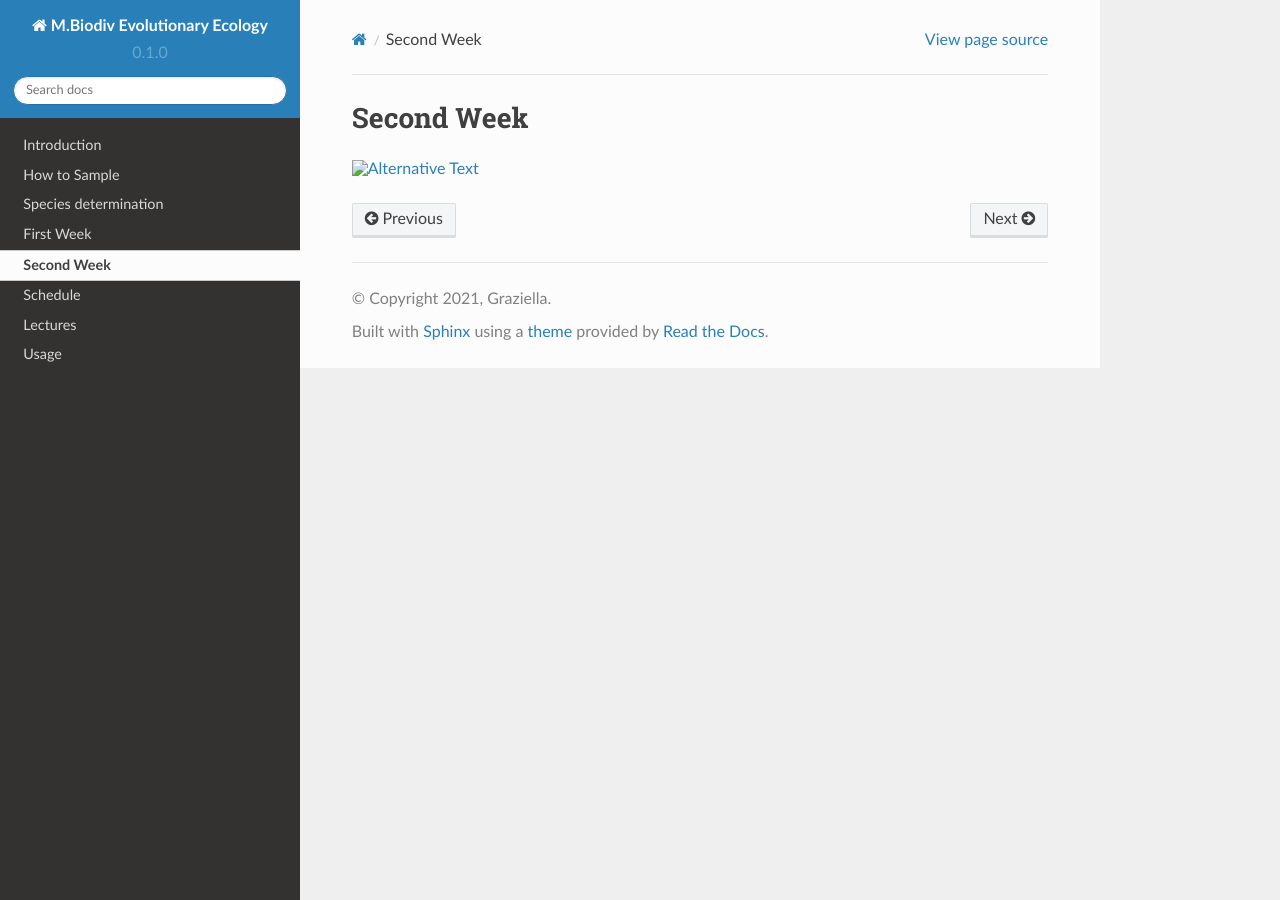
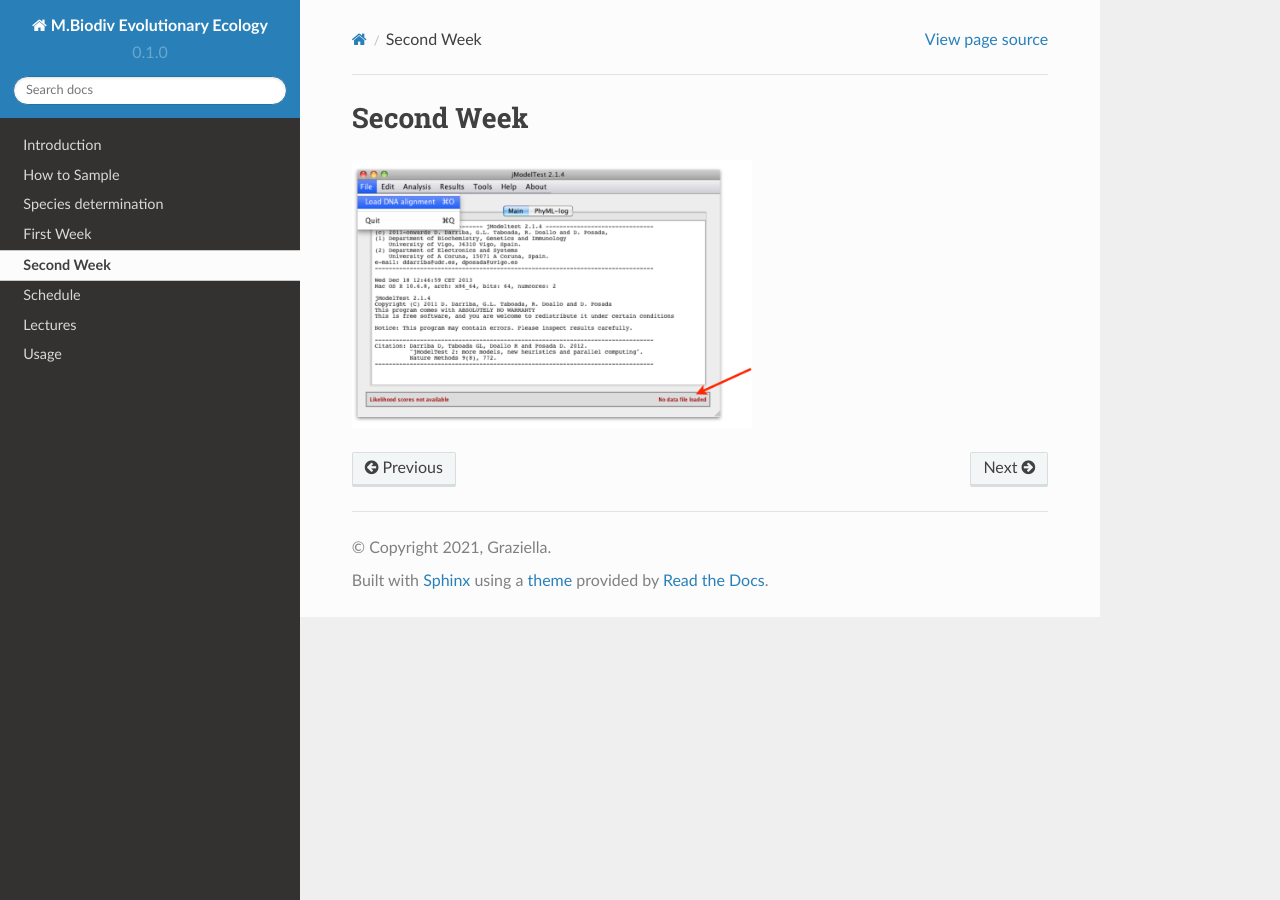
Before and after one commit to bheimbu/evolutionary_ecology, a Sphinx documentation site: the page built from docs/source/second_week.rst, in a window 1280 px wide. Built offline with Sphinx 7.4.7 and the Read the Docs theme 2.0.0, drawn with Linux system fonts in a browser that asks for light colours.

Commit message:
Update second_week.rst

```diff
--- a/docs/source/second_week.rst
+++ b/docs/source/second_week.rst
@@ -1,6 +1,6 @@
 Second Week
 ===========
 
-.. image:: /pictures/jmodeltest_1.png
+.. image:: _static/jmodeltest_1.png
    :alt: Alternative Text
    :width: 400
```
